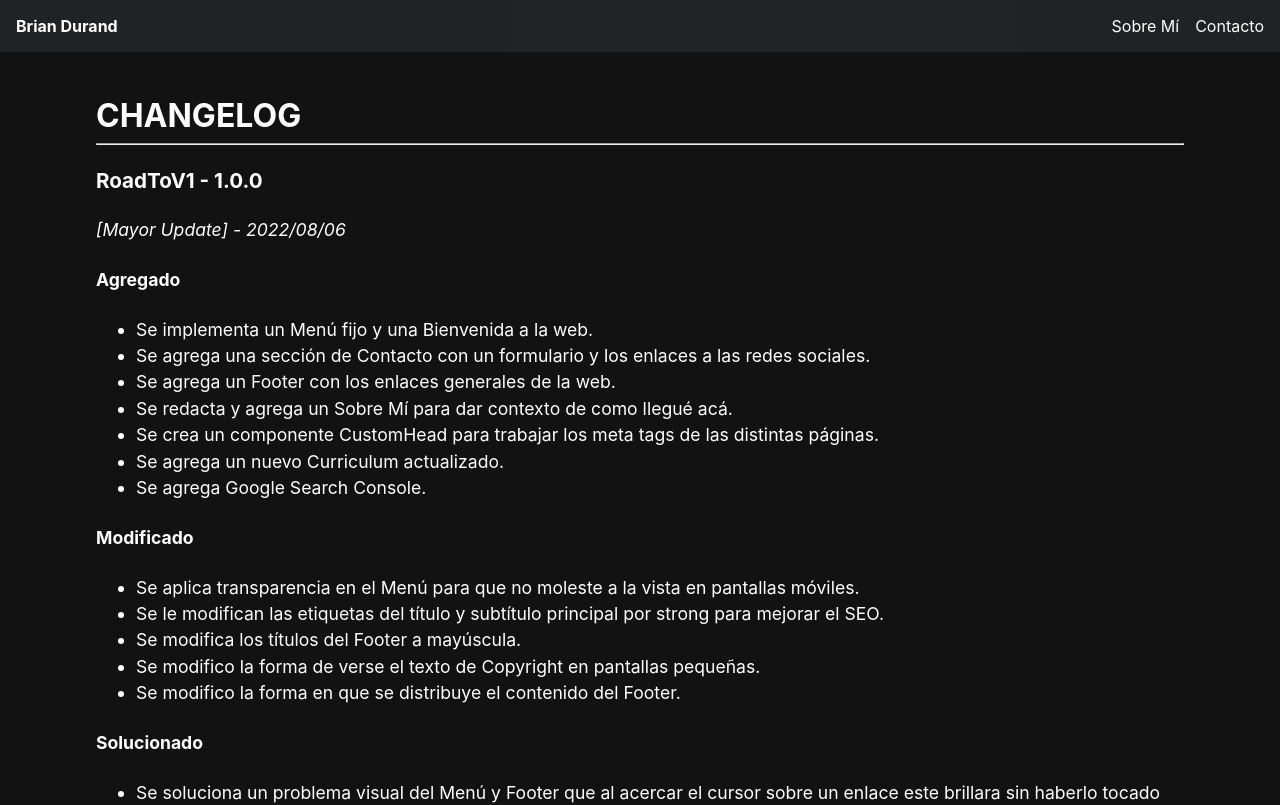
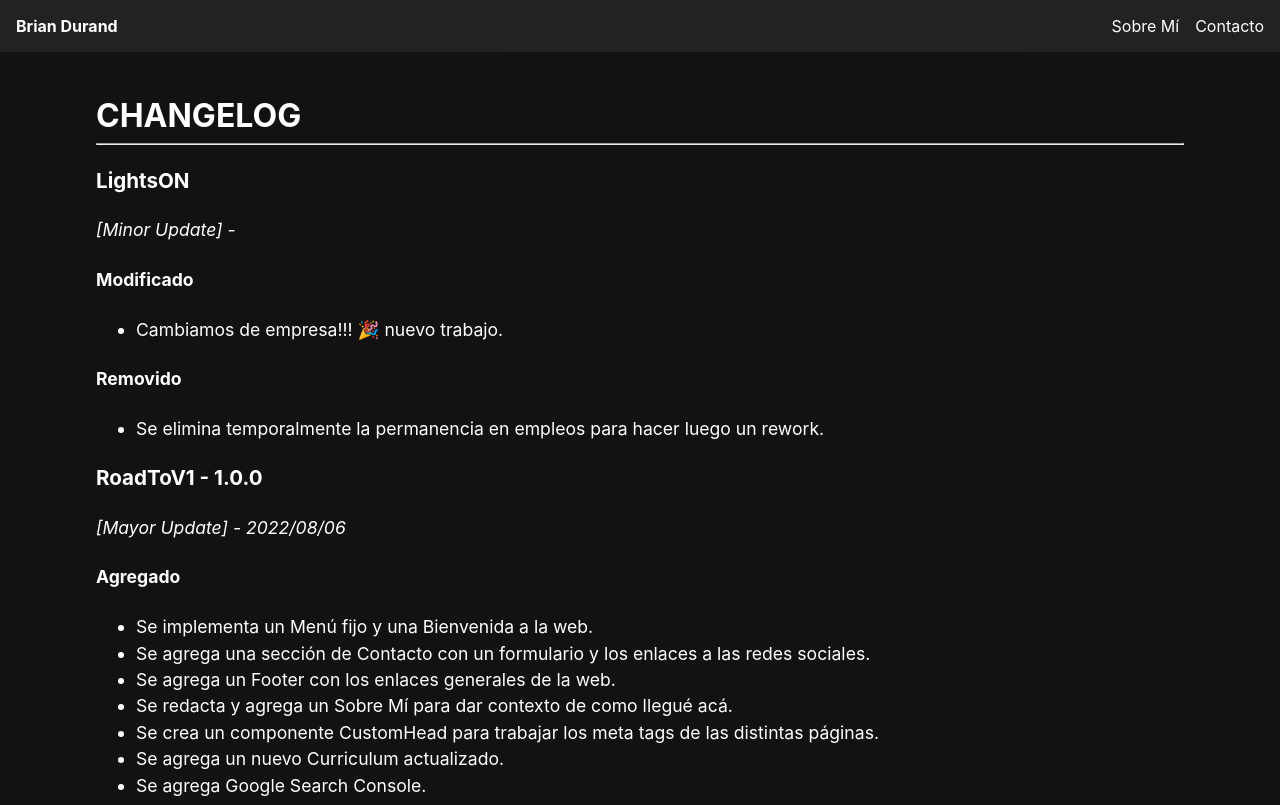
Before and after one commit to Alfacoy/D-Portafolio, a Next.js app: page /changelog in a window 1280 px wide. Shown: the top 805 px of the page. Built offline with nearby package versions, Linux system fonts and the light colour scheme.

Commit message:
[Updated] Agrego cambios del empleo actual

```diff
--- a/pages/changelog.jsx
+++ b/pages/changelog.jsx
@@ -8,6 +8,18 @@ export default function Home() {
             <article className="g_container">
                 <h1 className="g_title">Changelog</h1>
                 <hr />
+                <section className={style.changelog}>
+                    <h3><a href="" target="_blank" rel='noopener noreferrer'>LightsON</a></h3>
+                    <i>[Minor Update] - </i>
+                    <h4>Modificado</h4>
+                    <ul>
+                        <li>Cambiamos de empresa!!! &#127881; nuevo trabajo.</li>
+                    </ul>
+                    <h4>Removido</h4>
+                    <ul>
+                        <li>Se elimina temporalmente la permanencia en empleos para hacer luego un rework.</li>
+                    </ul>
+                </section>
                 <section className={style.changelog}>
                     <h3><a href="https://github.com/Alfacoy/D-Portafolio/pull/1" target="_blank" rel='noopener noreferrer'>RoadToV1</a> - 1.0.0</h3>
                     <i>[Mayor Update] - 2022/08/06</i>
```
